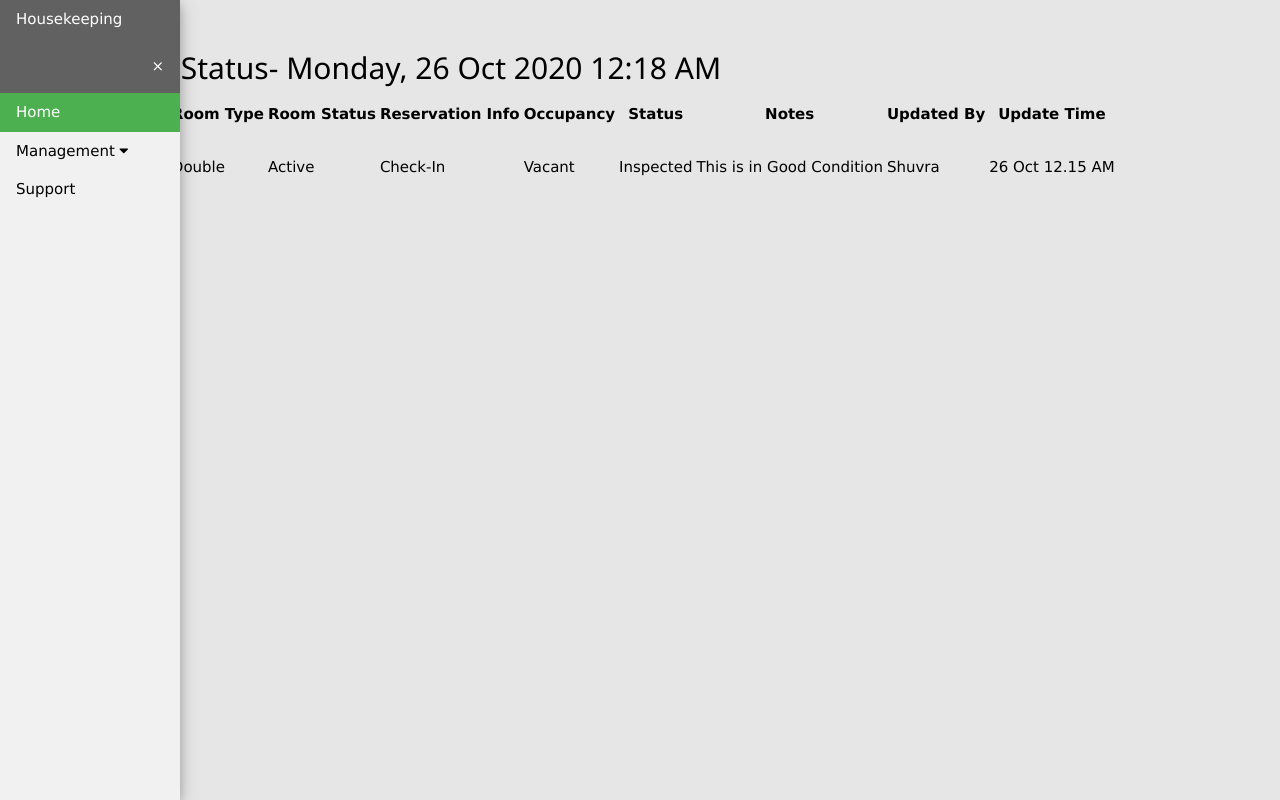
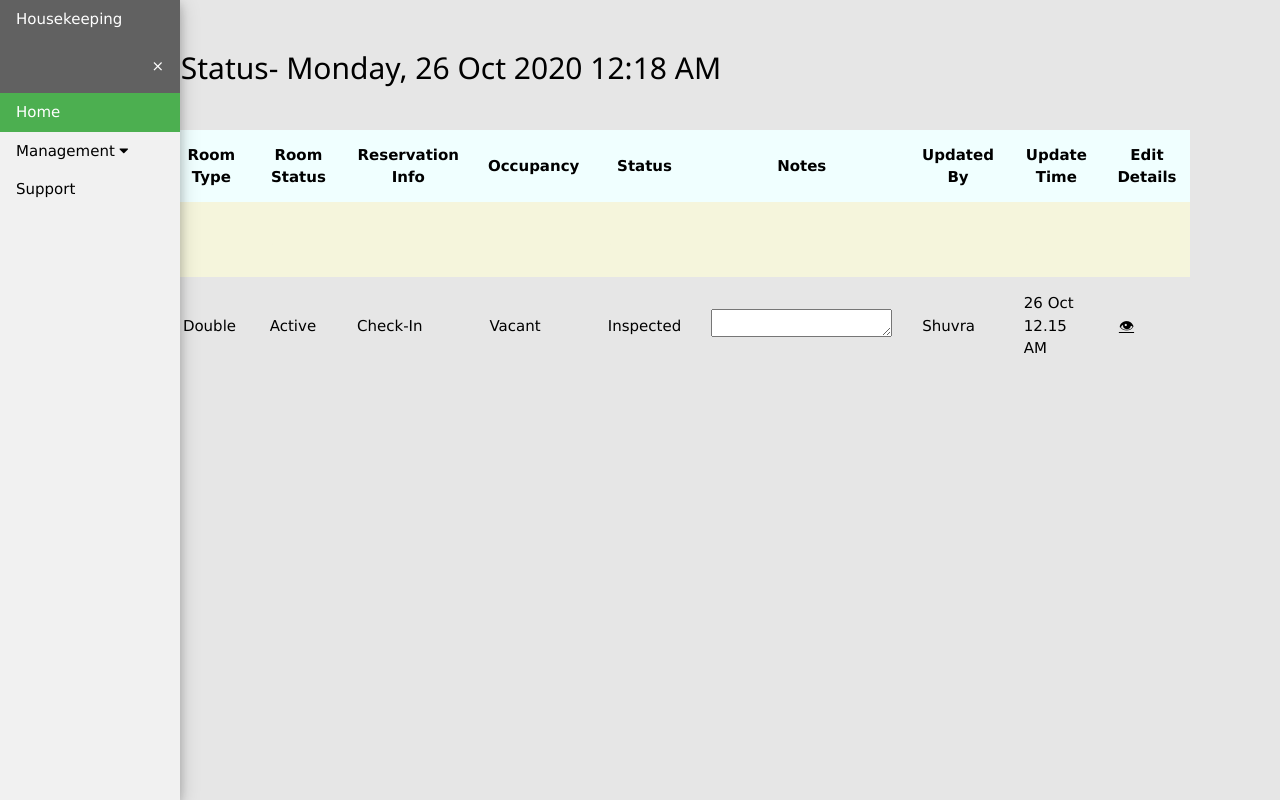
Before and after one commit to shuvra-matrix/-Housekeeping-Management-System-in-the-Hospitality-Industry, a Django app: page /room_status/ in a window 1280 px wide. Run offline with Django 3.2, Linux system fonts and the light colour scheme.

Commit message:
update style room_status page and add room_manage page

```diff
--- a/hms/hms_app/urls.py
+++ b/hms/hms_app/urls.py
@@ -2,7 +2,10 @@ from django.contrib import admin
 from django.urls import path
 from hms_app import views
 
+app_name= "hmsapp"
+
 urlpatterns = [
     path('',views.index,name='index'),
     path('room_status/', views.room_status,name="room_status"),
+    path('room_manage/',views.room_manage,name="room_manage"),
 ]
--- a/hms/hms_app/views.py
+++ b/hms/hms_app/views.py
@@ -8,3 +8,7 @@ def index(requests):
 
 def room_status(requests):
     return render(requests, 'admin/room_status.html')
+
+
+def room_manage(request):
+    return render(request, 'admin/room_manage.html')
--- a/hms/static/css/style.css
+++ b/hms/static/css/style.css
@@ -24,8 +24,47 @@ body{
     background-color: white;
 }
 
+/* admin index page closed */
 
+/* room status */
 
 .room_main{
     margin: 3rem 6rem;
 }
+
+table,
+tr,
+td {
+    border-collapse: collapse;
+    border: none;
+    padding: 1rem;
+}
+
+.room_table {
+    margin-top: 2rem;
+    width: 100%;
+    display: inline-block;
+
+}
+
+.table_class{
+    width: 100%;
+}
+.table_head{
+    background-color:azure;
+
+}
+th{
+    padding: .9rem;
+}
+
+.room_tr {
+    width: 100%;
+    background-color: beige;
+}
+.hidden_id{
+    color: beige;
+}
+
+
+/* room status closed */
--- a/hms/templates/admin/header.html
+++ b/hms/templates/admin/header.html
@@ -26,11 +26,11 @@
             <button onclick="w3_close()" class="w3-bar-item w3-button w3-right w3-padding-16" title="close Sidebar">×</button>
             </div>
             <div class="w3-bar-block">
-            <a class="w3-bar-item w3-button w3-green" href="">Home</a>
+            <a class="w3-bar-item w3-button w3-green" href="{% url 'hmsapp:index' %}">Home</a>
             <div class="w3-dropdown-hover">
                 <a class="w3-button" href="javascript:void(0)">Management <i class="fa fa-caret-down"></i></a>
                 <div class="w3-dropdown-content w3-bar-block w3-card-4">
-                <a class="w3-bar-item w3-button" href="room_status">Room Status</a>
+                <a class="w3-bar-item w3-button" href="{% url 'hmsapp:room_status' %}">Room Status</a>
                 <a class="w3-bar-item w3-button" href="javascript:void(0)">Staf Status</a>
                 </div>
             </div>
--- /dev/null
+++ b/hms/templates/admin/room_manage.html
@@ -0,0 +1,6 @@
+{% extends 'admin/header.html' %}
+{% block body_block %}
+
+
+
+{% endblock %}
--- a/hms/templates/admin/room_status.html
+++ b/hms/templates/admin/room_status.html
@@ -10,9 +10,9 @@
             <h2>Room Status- Monday, 26 Oct 2020 12:18 AM</h2>
         </div>
 
-        <div>
-            <table>
-                <thead>
+        <div class="room_table">
+            <table class="table_class">
+                <thead class="table_head">
                     <th>Room #</th>
                     <th>Room Type</th>
                     <th>Room Status</th>
@@ -22,10 +22,20 @@
                     <th>Notes</th>
                     <th>Updated By</th>
                     <th>Update Time</th>
+                    <th>Edit Details</th>
                 </thead>
                 <tbody>
-                    <tr>
-                        <td>East Wing</td>
+                    <tr class="room_tr">
+                        <td id="room_td">East Wing</td>
+                        <td class="hidden_id">.</td>
+                        <td class="hidden_id">.</td>
+                        <td class="hidden_id">.</td>
+                        <td class="hidden_id">.</td>
+                        <td class="hidden_id">.</td>
+                        <td class="hidden_id">.</td>
+                        <td class="hidden_id">.</td>
+                        <td class="hidden_id">.</td>
+                        <td class="hidden_id">.</td>
                     </tr>
                     <tr>
                         <td>E010</td>
@@ -34,9 +44,10 @@
                         <td>Check-In</td>
                         <td>Vacant</td>
                         <td>Inspected</td>
-                        <td>This is in Good Condition </td>
+                        <td> <textarea name="" id="" cols="20" rows="1"></textarea> </td>
                         <td>Shuvra</td>
                         <td>26 Oct 12.15 AM</td>
+                        <td style="width: 2rem;"><a href="{% url 'hmsapp:room_manage' %}">&#x1F441;</a></td>
                     </tr>
                 </tbody>
             </table>
```
